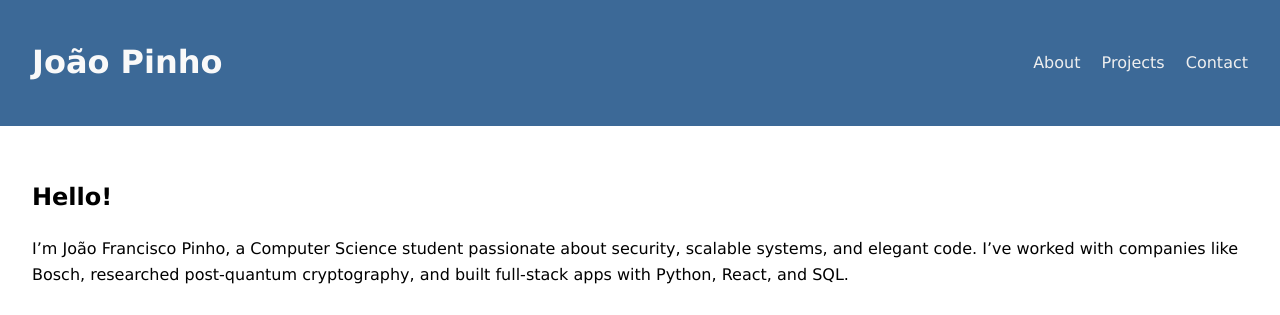
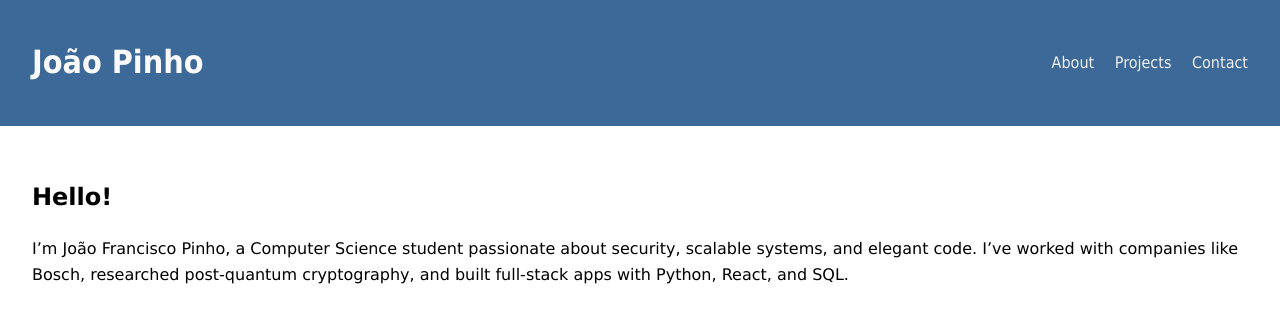
Before and after one commit to jotaefepinho/jotaefepinho.github.io, a plain HTML site: page index.html in a window 1280 px wide. Shown: the top 315 px of the page. Drawn offline with Linux system fonts and the light colour scheme.

Commit message:
css changes

```diff
--- a/assets/css/style.css
+++ b/assets/css/style.css
@@ -1,5 +1,4 @@
 :root {
-  --main-color: #D33F49;      /* Burnt Red */
   --indigo: #094074;
   --lapis-lazuli: #3C6997;
   --blue-green: #00A0CC;
@@ -23,9 +22,11 @@ header {
   justify-content: space-between;
   align-items: center;
   background-color: var(--lapis-lazuli);
+  font-family: 'Tahoma', sans-serif;
 }
 header h1{
   color: var(--white);
+  font-weight: light;
 }
 nav a {
   color: var(--light-gray);
```
